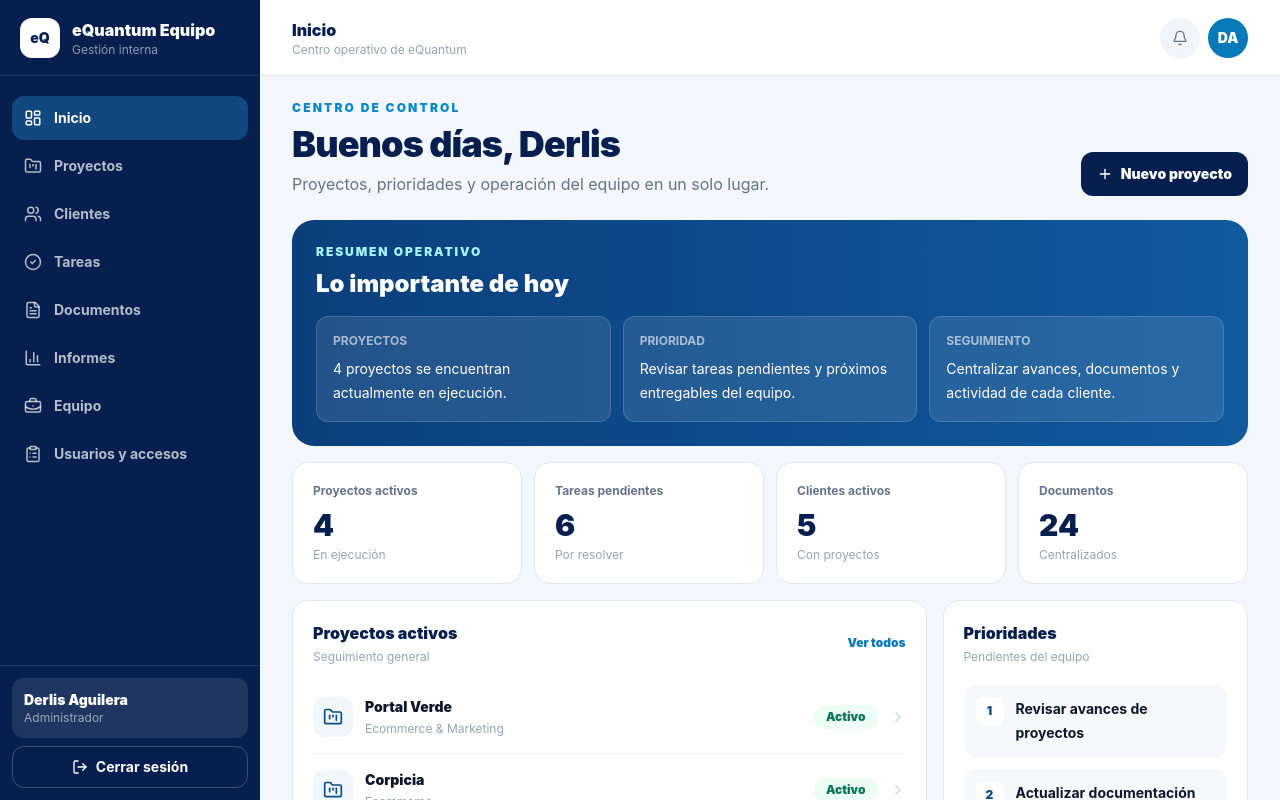
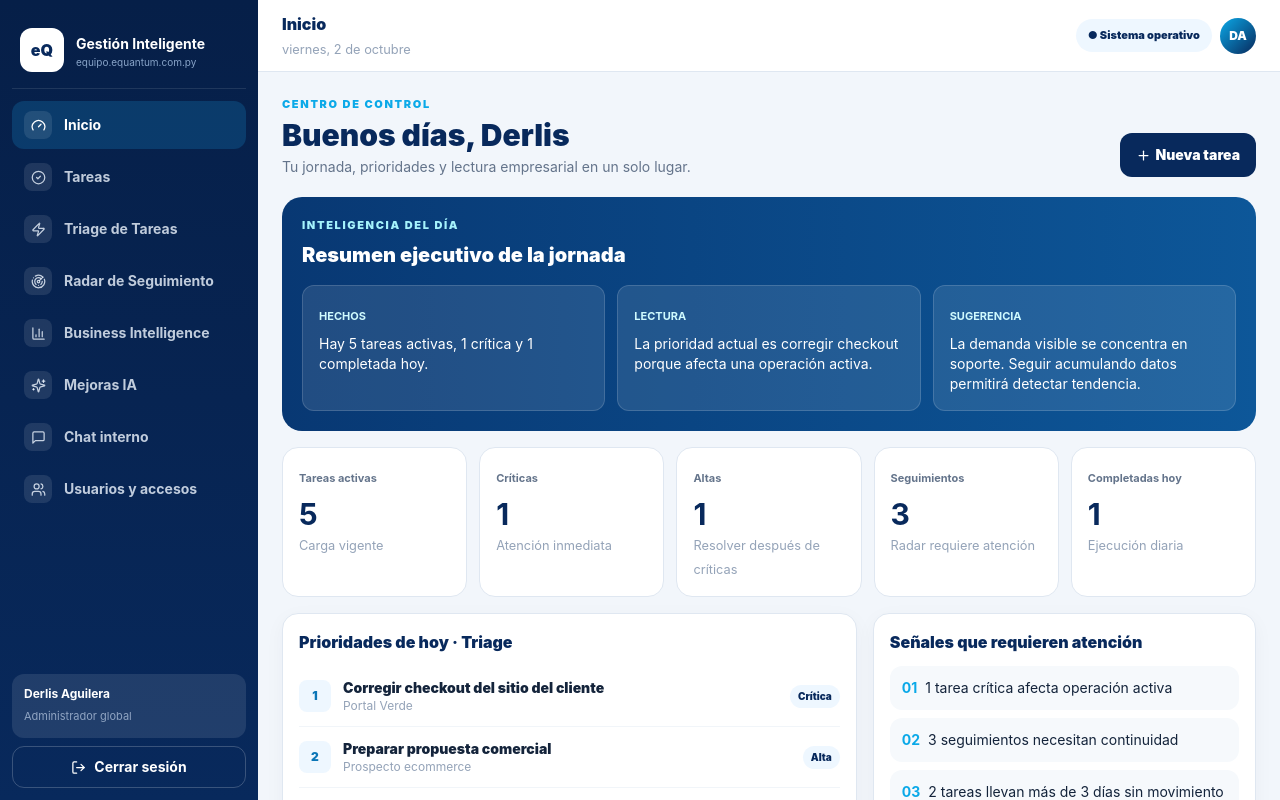
Before and after one commit to equantum-py/equantum-equipo, a Next.js app: page /dashboard in a window 1280 px wide. Shown: the top 800 px of the page. Built offline with nearby package versions, Linux system fonts and the light colour scheme.

Commit message:
feat: implementar interfaz V3 de Gestión Inteligente

```diff
--- a/app/dashboard/page.tsx
+++ b/app/dashboard/page.tsx
@@ -1,129 +1,68 @@
 "use client";
 
-import { useState } from "react";
-import {
-  BarChart3, Bell, BriefcaseBusiness, CheckCircle2, ChevronRight, ClipboardList,
-  FileText, FolderKanban, LayoutDashboard, LogOut, Menu, Plus, Users, X
-} from "lucide-react";
+import { useMemo, useState } from "react";
+import { BarChart3, Bell, CheckCircle2, Gauge, Lightbulb, LogOut, Menu, MessageSquare, Plus, Radar, Sparkles, Users, X, Zap } from "lucide-react";
 import { createClient } from "@/lib/supabase/client";
 import { useRouter } from "next/navigation";
 
-const nav = [
-  { label: "Inicio", icon: LayoutDashboard, active: true },
-  { label: "Proyectos", icon: FolderKanban },
-  { label: "Clientes", icon: Users },
-  { label: "Tareas", icon: CheckCircle2 },
-  { label: "Documentos", icon: FileText },
-  { label: "Informes", icon: BarChart3 },
-  { label: "Equipo", icon: BriefcaseBusiness },
-  { label: "Usuarios y accesos", icon: ClipboardList },
+type View = "dashboard"|"tasks"|"triage"|"radar"|"bi"|"improvements"|"chat"|"users";
+const nav:{id:View;label:string;icon:any}[]=[
+  {id:"dashboard",label:"Inicio",icon:Gauge},{id:"tasks",label:"Tareas",icon:CheckCircle2},
+  {id:"triage",label:"Triage de Tareas",icon:Zap},{id:"radar",label:"Radar de Seguimiento",icon:Radar},
+  {id:"bi",label:"Business Intelligence",icon:BarChart3},{id:"improvements",label:"Mejoras IA",icon:Sparkles},
+  {id:"chat",label:"Chat interno",icon:MessageSquare},{id:"users",label:"Usuarios y accesos",icon:Users},
 ];
+const tasks=[
+ {title:"Corregir checkout del sitio del cliente",client:"Portal Verde",owner:"Derlis",priority:"Crítica",hours:2,status:"En curso"},
+ {title:"Preparar propuesta comercial",client:"Prospecto ecommerce",owner:"Derlis",priority:"Alta",hours:1.5,status:"Pendiente"},
+ {title:"Actualizar catálogo Shopify",client:"Ultramaison",owner:"Equipo",priority:"Media",hours:2,status:"Pendiente"},
+ {title:"Revisar contenidos web",client:"Corpicia",owner:"Equipo",priority:"Media",hours:1,status:"Pendiente"},
+ {title:"Seguimiento de entrega",client:"Marmolería Pietra",owner:"Derlis",priority:"Baja",hours:1.5,status:"Pendiente"},
+];
+const cards=[["Tareas activas","5","Carga vigente"],["Críticas","1","Atención inmediata"],["Altas","1","Resolver después de críticas"],["Seguimientos","3","Radar requiere atención"],["Completadas hoy","1","Ejecución diaria"]];
 
-const metrics = [
-  ["Proyectos activos", "4", "En ejecución"],
-  ["Tareas pendientes", "6", "Por resolver"],
-  ["Clientes activos", "5", "Con proyectos"],
-  ["Documentos", "24", "Centralizados"],
-];
-
-const projects = [
-  ["Portal Verde", "Ecommerce & Marketing", "Activo"],
-  ["Corpicia", "Ecommerce", "Activo"],
-  ["Marmolería Pietra", "Web & CRM", "Activo"],
-  ["Ultramaison", "Shopify", "Activo"],
-];
-
-export default function DashboardPage() {
-  const router = useRouter();
-  const [open, setOpen] = useState(false);
-
-  async function logout() {
-    const supabase = createClient();
-    await supabase.auth.signOut();
-    router.replace("/login");
-    router.refresh();
-  }
-
-  return (
-    <main className="min-h-screen bg-[#f3f6fb] text-slate-900">
-      <aside className={`fixed inset-y-0 left-0 z-50 flex w-[260px] flex-col bg-[#071f4f] text-white transition-transform lg:translate-x-0 ${open ? "translate-x-0" : "-translate-x-full"}`}>
-        <div className="flex h-[76px] items-center gap-3 border-b border-white/10 px-5">
-          <span className="grid h-10 w-10 place-items-center rounded-xl bg-white text-sm font-black text-[#071f4f]">eQ</span>
-          <div><p className="font-black">eQuantum Equipo</p><p className="text-xs text-white/55">Gestión interna</p></div>
-          <button onClick={() => setOpen(false)} className="ml-auto lg:hidden"><X className="h-5 w-5" /></button>
-        </div>
-        <nav className="flex-1 space-y-1 px-3 py-5">
-          {nav.map(({label,icon:Icon,active}) => (
-            <button key={label} className={`flex w-full items-center gap-3 rounded-xl px-3 py-3 text-left text-sm font-bold transition ${active ? "bg-[#12477f] text-white" : "text-white/70 hover:bg-white/5 hover:text-white"}`}>
-              <Icon className="h-[18px] w-[18px]" />{label}
-            </button>
-          ))}
-        </nav>
-        <div className="border-t border-white/10 p-3">
-          <div className="mb-2 rounded-xl bg-white/10 px-3 py-3">
-            <p className="text-sm font-black">Derlis Aguilera</p><p className="text-xs text-white/55">Administrador</p>
-          </div>
-          <button onClick={logout} className="flex w-full items-center justify-center gap-2 rounded-xl border border-white/20 px-3 py-2.5 text-sm font-bold hover:bg-white/10">
-            <LogOut className="h-4 w-4" /> Cerrar sesión
-          </button>
-        </div>
-      </aside>
-
-      {open && <button aria-label="Cerrar menú" onClick={() => setOpen(false)} className="fixed inset-0 z-40 bg-slate-950/40 lg:hidden" />}
-
-      <div className="lg:pl-[260px]">
-        <header className="sticky top-0 z-30 flex h-[76px] items-center justify-between border-b border-slate-200 bg-white/95 px-4 backdrop-blur sm:px-6 lg:px-8">
-          <div className="flex items-center gap-3">
-            <button onClick={() => setOpen(true)} className="grid h-10 w-10 place-items-center rounded-xl border border-slate-200 lg:hidden"><Menu className="h-5 w-5" /></button>
-            <div><p className="font-black text-[#071f4f]">Inicio</p><p className="text-xs text-slate-400">Centro operativo de eQuantum</p></div>
-          </div>
-          <div className="flex items-center gap-2">
-            <button className="grid h-10 w-10 place-items-center rounded-full bg-slate-100 text-slate-500"><Bell className="h-4 w-4" /></button>
-            <span className="grid h-10 w-10 place-items-center rounded-full bg-[#0879b9] text-sm font-black text-white">DA</span>
-          </div>
-        </header>
-
-        <section className="mx-auto max-w-[1500px] px-4 py-6 sm:px-6 lg:px-8">
-          <div className="flex flex-col gap-4 md:flex-row md:items-end md:justify-between">
-            <div>
-              <p className="text-xs font-black uppercase tracking-[.18em] text-[#0788c9]">Centro de control</p>
-              <h1 className="mt-2 text-3xl font-black tracking-tight text-[#071f4f] sm:text-4xl">Buenos días, Derlis</h1>
-              <p className="mt-2 text-sm text-slate-500 sm:text-base">Proyectos, prioridades y operación del equipo en un solo lugar.</p>
-            </div>
-            <button className="inline-flex w-fit items-center gap-2 rounded-xl bg-[#071f4f] px-4 py-3 text-sm font-black text-white"><Plus className="h-4 w-4" /> Nuevo proyecto</button>
-          </div>
-
-          <section className="mt-6 rounded-[22px] bg-gradient-to-r from-[#0b3f7c] to-[#105a9d] p-5 text-white sm:p-6">
-            <p className="text-xs font-black uppercase tracking-[.16em] text-cyan-200">Resumen operativo</p>
-            <h2 className="mt-2 text-xl font-black sm:text-2xl">Lo importante de hoy</h2>
-            <div className="mt-4 grid gap-3 md:grid-cols-3">
-              <div className="rounded-xl border border-white/15 bg-white/10 p-4"><p className="text-xs font-bold text-white/60">PROYECTOS</p><p className="mt-2 text-sm leading-6">4 proyectos se encuentran actualmente en ejecución.</p></div>
-              <div className="rounded-xl border border-white/15 bg-white/10 p-4"><p className="text-xs font-bold text-white/60">PRIORIDAD</p><p className="mt-2 text-sm leading-6">Revisar tareas pendientes y próximos entregables del equipo.</p></div>
-              <div className="rounded-xl border border-white/15 bg-white/10 p-4"><p className="text-xs font-bold text-white/60">SEGUIMIENTO</p><p className="mt-2 text-sm leading-6">Centralizar avances, documentos y actividad de cada cliente.</p></div>
-            </div>
-          </section>
-
-          <div className="mt-4 grid grid-cols-2 gap-3 xl:grid-cols-4">
-            {metrics.map(([label,value,note]) => <article key={label} className="rounded-2xl border border-slate-200 bg-white p-4 sm:p-5"><p className="text-xs font-bold text-slate-500">{label}</p><p className="mt-2 text-3xl font-black text-[#071f4f]">{value}</p><p className="mt-1 text-xs text-slate-400">{note}</p></article>)}
-          </div>
-
-          <div className="mt-4 grid gap-4 xl:grid-cols-[1.35fr_.65fr]">
-            <section className="rounded-2xl border border-slate-200 bg-white p-5">
-              <div className="flex items-center justify-between"><div><h2 className="font-black text-[#071f4f]">Proyectos activos</h2><p className="mt-1 text-xs text-slate-400">Seguimiento general</p></div><button className="text-xs font-black text-[#0879b9]">Ver todos</button></div>
-              <div className="mt-4 divide-y divide-slate-100">
-                {projects.map(([name,type,status]) => <div key={name} className="flex items-center gap-3 py-4"><span className="grid h-10 w-10 shrink-0 place-items-center rounded-xl bg-[#f1f6fb] text-[#0b4c86]"><FolderKanban className="h-5 w-5" /></span><div className="min-w-0 flex-1"><p className="truncate text-sm font-black">{name}</p><p className="mt-1 text-xs text-slate-400">{type}</p></div><span className="hidden rounded-full bg-emerald-50 px-3 py-1 text-xs font-black text-emerald-700 sm:block">{status}</span><ChevronRight className="h-4 w-4 text-slate-300" /></div>)}
-              </div>
-            </section>
-
-            <section className="rounded-2xl border border-slate-200 bg-white p-5">
-              <h2 className="font-black text-[#071f4f]">Prioridades</h2><p className="mt-1 text-xs text-slate-400">Pendientes del equipo</p>
-              <div className="mt-5 space-y-3">
-                {["Revisar avances de proyectos","Actualizar documentación","Seguimiento a clientes"].map((x,i)=><div key={x} className="flex gap-3 rounded-xl bg-[#f6f8fb] p-3"><span className="grid h-7 w-7 shrink-0 place-items-center rounded-lg bg-white text-xs font-black text-[#0b4c86]">{i+1}</span><p className="text-sm font-bold leading-6">{x}</p></div>)}
-              </div>
-            </section>
-          </div>
-        </section>
-      </div>
-    </main>
-  );
+export default function DashboardPage(){
+ const router=useRouter(); const [view,setView]=useState<View>("dashboard"); const [menu,setMenu]=useState(false);
+ const [messages,setMessages]=useState(["Daniel: Revisé el avance de Portal Verde.","Derlis: Perfecto, seguimos con checkout."]);
+ const title=nav.find(n=>n.id===view)?.label||"Inicio";
+ const today=useMemo(()=>new Date().toLocaleDateString("es-PY",{weekday:"long",day:"numeric",month:"long"}),[]);
+ async function logout(){const s=createClient();await s.auth.signOut();router.replace("/login");router.refresh();}
+ function go(v:View){setView(v);setMenu(false)}
+ return <main className="min-h-screen bg-[#f2f6fb] text-[#14243b]">
+  <aside className={`fixed inset-y-0 left-0 z-50 flex w-[258px] flex-col bg-gradient-to-b from-[#061f48] to-[#08295c] p-3 text-white transition-transform lg:translate-x-0 ${menu?"translate-x-0":"-translate-x-full"}`}>
+   <div className="flex items-center gap-3 border-b border-white/10 px-2 py-4"><span className="grid h-11 w-11 place-items-center rounded-xl bg-white font-black text-[#08295c]">eQ</span><div><b className="text-sm">Gestión Inteligente</b><span className="block text-[10px] text-blue-200/70">equipo.equantum.com.py</span></div><button onClick={()=>setMenu(false)} className="ml-auto lg:hidden"><X size={18}/></button></div>
+   <nav className="mt-3 flex-1 space-y-1 overflow-y-auto">{nav.map(n=><button key={n.id} onClick={()=>go(n.id)} className={`flex w-full items-center gap-3 rounded-xl px-3 py-2.5 text-left text-sm font-bold ${view===n.id?"bg-[#1ca5e9]/20 text-white":"text-blue-50/80 hover:bg-white/5"}`}><span className="grid h-7 w-7 place-items-center rounded-lg bg-white/10"><n.icon size={15}/></span>{n.label}</button>)}</nav>
+   <div className="rounded-xl bg-white/10 p-3"><b className="block text-xs">Derlis Aguilera</b><span className="text-[11px] text-blue-100/60">Administrador global</span></div>
+   <button onClick={logout} className="mt-2 flex items-center justify-center gap-2 rounded-xl border border-white/20 py-2.5 text-sm font-bold"><LogOut size={15}/>Cerrar sesión</button>
+  </aside>
+  {menu&&<button onClick={()=>setMenu(false)} className="fixed inset-0 z-40 bg-black/40 lg:hidden"/>}
+  <div className="lg:pl-[258px]">
+   <header className="sticky top-0 z-30 flex h-[72px] items-center justify-between border-b border-[#dfe7f1] bg-white px-4 lg:px-6"><div className="flex items-center gap-3"><button onClick={()=>setMenu(true)} className="rounded-lg bg-slate-100 p-2 lg:hidden"><Menu size={19}/></button><div><h2 className="font-black text-[#08295c]">{title}</h2><small className="text-slate-400">{today}</small></div></div><div className="flex items-center gap-2"><span className="hidden rounded-full bg-[#eef7ff] px-3 py-2 text-[11px] font-black text-[#08295c] sm:inline">● Sistema operativo</span><span className="grid h-9 w-9 place-items-center rounded-full bg-gradient-to-br from-[#0ba9e8] to-[#08295c] text-xs font-black text-white">DA</span></div></header>
+   <div className="mx-auto max-w-[1440px] p-4 lg:p-6">
+    {view==="dashboard"&&<Dashboard cards={cards}/>}
+    {view==="tasks"&&<Tasks/>}
+    {view==="triage"&&<Triage/>}
+    {view==="radar"&&<RadarView/>}
+    {view==="bi"&&<BI/>}
+    {view==="improvements"&&<Improvements/>}
+    {view==="chat"&&<Chat messages={messages} setMessages={setMessages}/>}
+    {view==="users"&&<UsersView/>}
+   </div>
+  </div>
+ </main>
 }
+function Head({eyebrow,title,sub,action}:{eyebrow:string,title:string,sub:string,action?:string}){return <div className="mb-5 flex flex-col gap-4 sm:flex-row sm:items-end sm:justify-between"><div><p className="text-[11px] font-black uppercase tracking-[.15em] text-[#0ba9e8]">{eyebrow}</p><h1 className="mt-1 text-2xl font-black text-[#08295c] lg:text-3xl">{title}</h1><p className="mt-1 text-sm text-slate-500">{sub}</p></div>{action&&<button className="w-fit rounded-xl bg-[#08295c] px-4 py-3 text-sm font-black text-white"><Plus className="mr-1 inline" size={15}/>{action}</button>}</div>}
+function Dashboard({cards}:{cards:string[][]}){return <><Head eyebrow="Centro de control" title="Buenos días, Derlis" sub="Tu jornada, prioridades y lectura empresarial en un solo lugar." action="Nueva tarea"/>
+ <section className="rounded-[20px] bg-gradient-to-r from-[#083873] to-[#0d5799] p-5 text-white"><p className="text-[11px] font-black uppercase tracking-[.15em] text-cyan-200">Inteligencia del día</p><h2 className="mt-2 text-xl font-black">Resumen ejecutivo de la jornada</h2><div className="mt-4 grid gap-3 md:grid-cols-3">{[["HECHOS","Hay 5 tareas activas, 1 crítica y 1 completada hoy."],["LECTURA","La prioridad actual es corregir checkout porque afecta una operación activa."],["SUGERENCIA","La demanda visible se concentra en soporte. Seguir acumulando datos permitirá detectar tendencia."]].map(x=><div key={x[0]} className="rounded-xl border border-white/15 bg-white/10 p-4"><b className="text-[11px] text-cyan-100">{x[0]}</b><p className="mt-2 text-sm leading-5">{x[1]}</p></div>)}</div></section>
+ <div className="mt-4 grid grid-cols-2 gap-3 lg:grid-cols-5">{cards.map(c=><div key={c[0]} className="rounded-2xl border border-[#dfe7f1] bg-white p-4"><span className="text-[11px] font-bold text-slate-500">{c[0]}</span><b className="mt-2 block text-3xl text-[#08295c]">{c[1]}</b><small className="text-slate-400">{c[2]}</small></div>)}</div>
+ <div className="mt-4 grid gap-4 xl:grid-cols-[1.2fr_.8fr]"><Panel title="Prioridades de hoy · Triage">{tasks.slice(0,4).map((t,i)=><Row key={t.title} n={i+1} title={t.title} sub={t.client} tag={t.priority}/>)}</Panel><Panel title="Señales que requieren atención">{["1 tarea crítica afecta operación activa","3 seguimientos necesitan continuidad","2 tareas llevan más de 3 días sin movimiento"].map((x,i)=><div key={x} className="mb-2 rounded-xl bg-[#f6f9fc] p-3 text-sm"><b className="mr-2 text-[#0ba9e8]">0{i+1}</b>{x}</div>)}</Panel></div></>}
+function Tasks(){return <><Head eyebrow="Operación" title="Tareas" sub="Trabajo activo del equipo, responsables y estado." action="Nueva tarea"/><Panel title="Todas las tareas">{tasks.map((t,i)=><Row key={t.title} n={i+1} title={t.title} sub={t.client+" · "+t.owner+" · "+t.hours+" h"} tag={t.status}/>)}</Panel></>}
+function Triage(){return <><Head eyebrow="Prioridad inteligente" title="Triage de Tareas" sub="Orden sugerido según urgencia, impacto, espera y bloqueo."/><div className="grid gap-3">{tasks.map((t,i)=><div key={t.title} className="rounded-2xl border bg-white p-4"><div className="flex gap-4"><b className="text-2xl text-[#0ba9e8]">{String(i+1).padStart(2,"0")}</b><div className="flex-1"><h3 className="font-black text-[#08295c]">{t.title}</h3><p className="text-sm text-slate-500">{t.client} · {t.owner}</p></div><span className="h-fit rounded-full bg-orange-50 px-3 py-1 text-xs font-black text-orange-700">{t.priority}</span></div></div>)}</div></>}
+function RadarView(){return <><Head eyebrow="Continuidad" title="Radar de Seguimiento" sub="Asuntos que no pueden quedar olvidados."/><section className="rounded-[20px] bg-[#08295c] p-5 text-white"><h2 className="text-xl font-black">3 asuntos requieren seguimiento</h2><div className="mt-4 grid gap-3 md:grid-cols-3">{[["VENCIDOS","1 seguimiento superó su fecha prevista."],["SILENCIOS","2 asuntos llevan varios días sin movimiento."],["PRÓXIMA ACCIÓN","Atender primero vencidos y silencios largos."]].map(x=><div key={x[0]} className="rounded-xl bg-white/10 p-4"><b className="text-xs text-cyan-200">{x[0]}</b><p className="mt-2 text-sm">{x[1]}</p></div>)}</div></section></>}
+function BI(){return <><Head eyebrow="Business Intelligence" title="Lectura empresarial" sub="Qué nos está diciendo el trabajo acumulado."/><div className="grid gap-4 md:grid-cols-3">{[["DEMANDA","Soporte y ecommerce concentran la mayor carga."],["CAPACIDAD","8 horas estimadas permanecen abiertas."],["CLIENTES","Portal Verde concentra la prioridad operativa actual."]].map(x=><Panel key={x[0]} title={x[0]}><p className="text-sm leading-6 text-slate-600">{x[1]}</p></Panel>)}</div><div className="mt-4 grid gap-4 lg:grid-cols-2"><Panel title="Carga por tipo"><Bars/></Panel><Panel title="Lecturas"><p className="text-sm leading-7 text-slate-600">La base histórica irá mejorando a medida que el equipo registre tareas, tiempos, clientes y seguimientos de forma consistente.</p></Panel></div></>}
+function Improvements(){return <><Head eyebrow="Calidad de información" title="Mejoras IA" sub="Sugerencias que siempre requieren aprobación humana."/><div className="grid gap-3 md:grid-cols-2">{["Mejorar títulos poco descriptivos","Detectar tareas múltiples","Crear seguimientos faltantes","Recuperar silencios operativos"].map((x,i)=><Panel key={x} title={x}><p className="text-sm text-slate-500">Sugerencia #{i+1}. Revisar y aplicar solo si aporta claridad al equipo.</p><div className="mt-4 flex gap-2"><button className="rounded-lg bg-[#08295c] px-3 py-2 text-xs font-bold text-white">Aceptar</button><button className="rounded-lg border px-3 py-2 text-xs font-bold">Rechazar</button></div></Panel>)}</div></>}
+function Chat({messages,setMessages}:{messages:string[],setMessages:(x:string[])=>void}){const [v,setV]=useState("");return <><Head eyebrow="Equipo" title="Chat interno" sub="Conversaciones operativas en un solo lugar."/><Panel title="# general"><div className="min-h-[320px] space-y-2">{messages.map(m=><div key={m} className="rounded-xl bg-[#f4f7fb] p-3 text-sm">{m}</div>)}</div><div className="mt-3 flex gap-2"><input value={v} onChange={e=>setV(e.target.value)} className="min-w-0 flex-1 rounded-xl border px-3 py-2" placeholder="Escribir mensaje..."/><button onClick={()=>{if(v.trim()){setMessages([...messages,"Derlis: "+v]);setV("")}}} className="rounded-xl bg-[#08295c] px-4 text-sm font-bold text-white">Enviar</button></div></Panel></>}
+function UsersView(){return <><Head eyebrow="Gerencia" title="Usuarios y accesos" sub="Control de miembros, roles y permisos." action="Nuevo usuario"/><div className="grid gap-3 md:grid-cols-3">{[["Derlis Aguilera","Administrador global"],["Daniel Sosa","Operaciones"],["Equipo eQuantum","Colaborador"]].map(x=><Panel key={x[0]} title={x[0]}><p className="text-sm text-slate-500">{x[1]}</p><span className="mt-3 inline-block rounded-full bg-emerald-50 px-3 py-1 text-xs font-black text-emerald-700">Activo</span></Panel>)}</div></>}
+function Panel({title,children}:{title:string,children:React.ReactNode}){return <section className="rounded-2xl border border-[#dfe7f1] bg-white p-4 shadow-[0_5px_20px_rgba(20,50,85,.04)]"><h2 className="mb-3 font-black text-[#08295c]">{title}</h2>{children}</section>}
+function Row({n,title,sub,tag}:{n:number,title:string,sub:string,tag:string}){return <div className="flex items-center gap-3 border-b border-slate-100 py-3 last:border-0"><span className="grid h-8 w-8 shrink-0 place-items-center rounded-lg bg-[#eef7ff] text-xs font-black text-[#0b76b7]">{n}</span><div className="min-w-0 flex-1"><p className="truncate text-sm font-black">{title}</p><p className="truncate text-xs text-slate-400">{sub}</p></div><span className="hidden rounded-full bg-[#eef7ff] px-2 py-1 text-[10px] font-black text-[#08295c] sm:block">{tag}</span></div>}
+function Bars(){return <div className="flex h-44 items-end gap-4">{[75,55,42,30,22].map((h,i)=><div key={i} className="flex flex-1 flex-col items-center justify-end gap-2"><b className="text-xs text-[#08295c]">{h}</b><div className="w-full max-w-12 rounded-t-lg bg-[#0ba9e8]" style={{height:h+"%"}}/><small className="text-[9px] text-slate-400">{["Soporte","Web","Shopify","SEO","CRM"][i]}</small></div>)}</div>}
```
